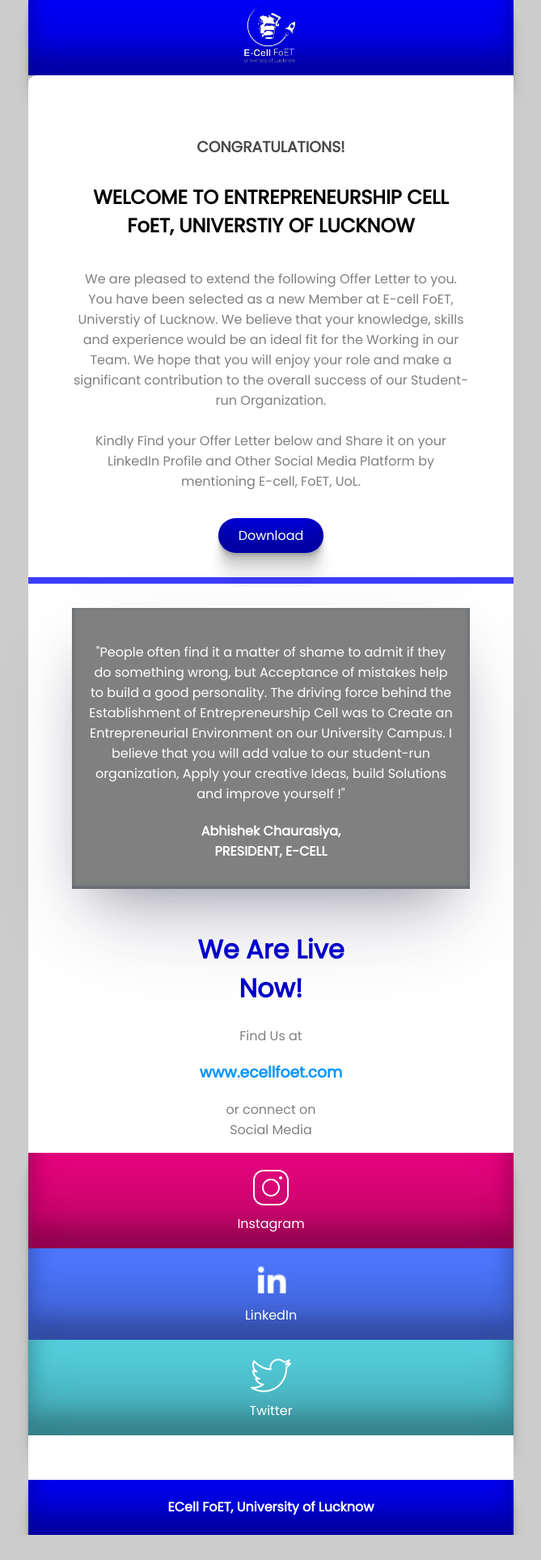
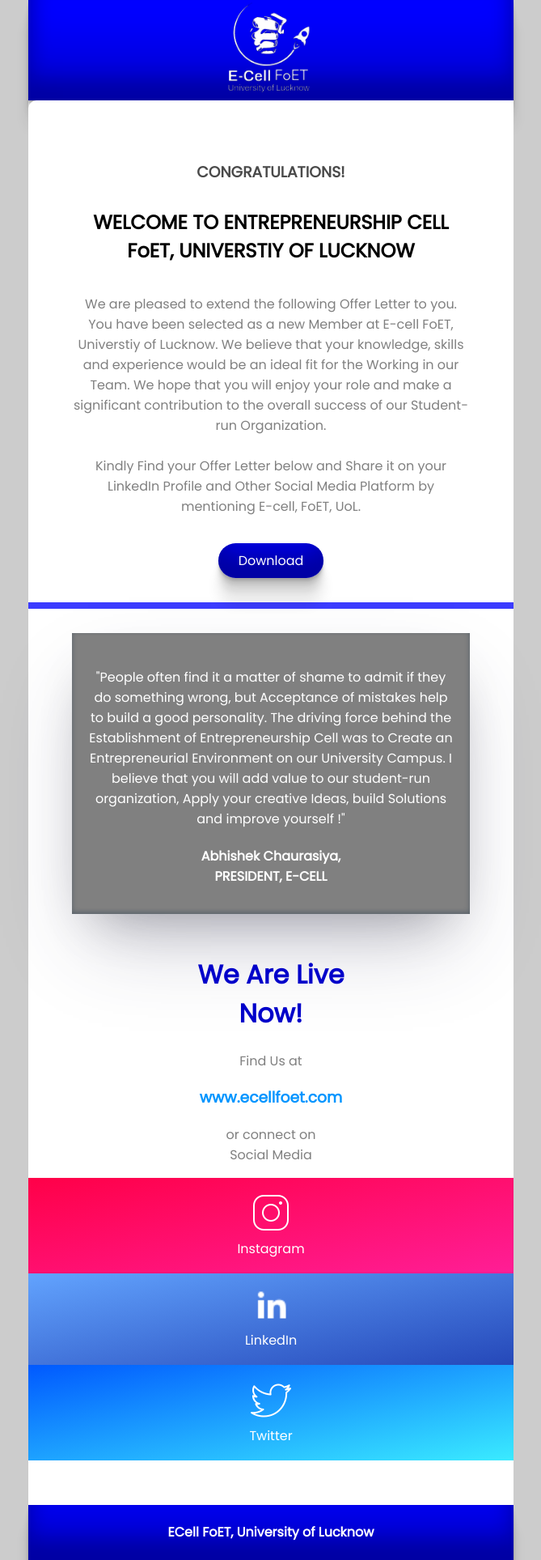
Before and after one commit to Kritikasingh2004/email-temp, a plain HTML site: page index.html in a window 1280 px wide. Shown: the whole page at 81% size, without its empty margins (305-974 px from the left). Before the commit the page ends 1896 px from the top, so only its background shows below. Drawn offline with Linux system fonts and the light colour scheme.

Commit message:
Update index.html

```diff
--- a/index.html
+++ b/index.html
@@ -52,6 +52,9 @@
             .imp{
                 height: 720px;
             }
+            .main-heading{
+                padding: 0 12px;
+            }
         }
     </style>
 </head>
@@ -59,9 +62,9 @@
     <center class="wrapper">
         <table class="main" width="100%">
             <tr>
-                <td height="65" style="background-color: blue;" class="box">
+                <td height="100" style="background-color: blue;" class="box">
                     <center>
-                        <img src="ecelllogo.png" width="12%" style="margin: 1% 0">
+                        <img src="ecelllogo.png" width="19%">
                     </center>
                 </td>
             </tr>
@@ -70,7 +73,7 @@
                     <center>
 
                     <h3 style="margin-top: 6%;">CONGRATULATIONS!</h3>
-                    <h2 style="margin-top: 5%; color: black; ">WELCOME TO ENTREPRENEURSHIP CELL <br> FoET, UNIVERSTIY OF LUCKNOW</h2>
+                    <h2 style="margin-top: 5%; color: black; " class="main-heading">WELCOME TO ENTREPRENEURSHIP CELL <br> FoET, UNIVERSTIY OF LUCKNOW</h2>
                     <p style="margin-top: 6%; margin-bottom: 7%; padding: 0 9%; color: grey;">We are pleased to extend the following Offer Letter to you. You have been selected as a new Member at E-cell FoET, Universtiy of Lucknow. We believe that your knowledge, skills and experience would be an ideal fit for the Working in our Team. We hope that you will enjoy your role and make a significant contribution to the overall success of  our Student-run Organization. <br><br>
                         Kindly Find your Offer Letter below and Share it on your LinkedIn Profile and Other Social Media Platform by mentioning E-cell, FoET, UoL.  </p>
                         <a href="http://" style="background-color: blue; color: white; text-decoration: none; padding: 10px 25px; border-radius: 25px;" class="box">Download</a>
@@ -105,8 +108,7 @@
                 <td>
                     <a href="https://www.instagram.com/ecellfoet/" style="
                     text-decoration: none;">
-                        <center class="social-links box" style="
-                        background-color: rgb(227, 4, 123); ">
+                        <center class="social-links media" style="background-image: linear-gradient(to bottom right, rgb(255, 0, 72), rgb(255, 30, 150)); ">
                             <img src="icons8-instagram-50.png" class="icon">
                             <p class="social">Instagram</p>
                         </center>
@@ -117,7 +119,7 @@
                 <td>
                     <a href="https://www.linkedin.com/company/e-cell-foet-university-of-lucknow/mycompany/" style="
                     text-decoration: none;">
-                        <center class="social-links box" style="background-color: rgb(77, 119, 255);">
+                        <center class="social-links media" style="background-image:linear-gradient(to top left, rgb(37, 72, 185),rgb(98, 163, 254));">
                             <img src="icons8-linkedin-2-30.png" class="icon" width="45px">
                             <p class="social">LinkedIn</p>
                         </center>
@@ -128,7 +130,7 @@
                 <td>
                     <a href="https://twitter.com/ecellfoet" style="
                     text-decoration: none;">
-                        <center class="social-links box" style="background-color: rgb(83, 205, 219);">
+                        <center class="social-links media" style="background-image: linear-gradient(to bottom right, rgb(0, 89, 255),  rgb(58, 235, 255));">
                             <img src="icons8-twitter-50.png" class="icon">
                             <p class="social">Twitter</p>
                         </center>
```
